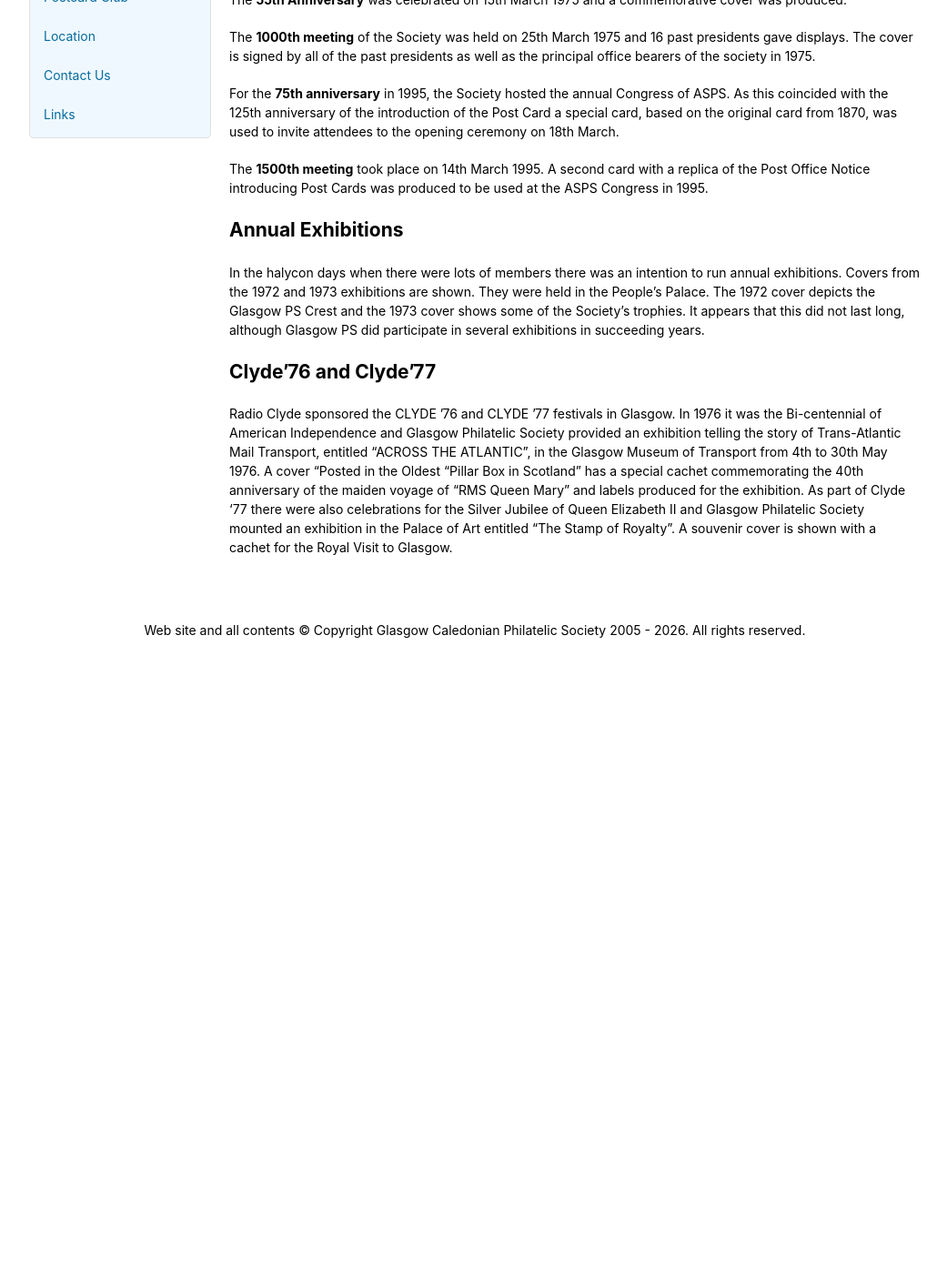
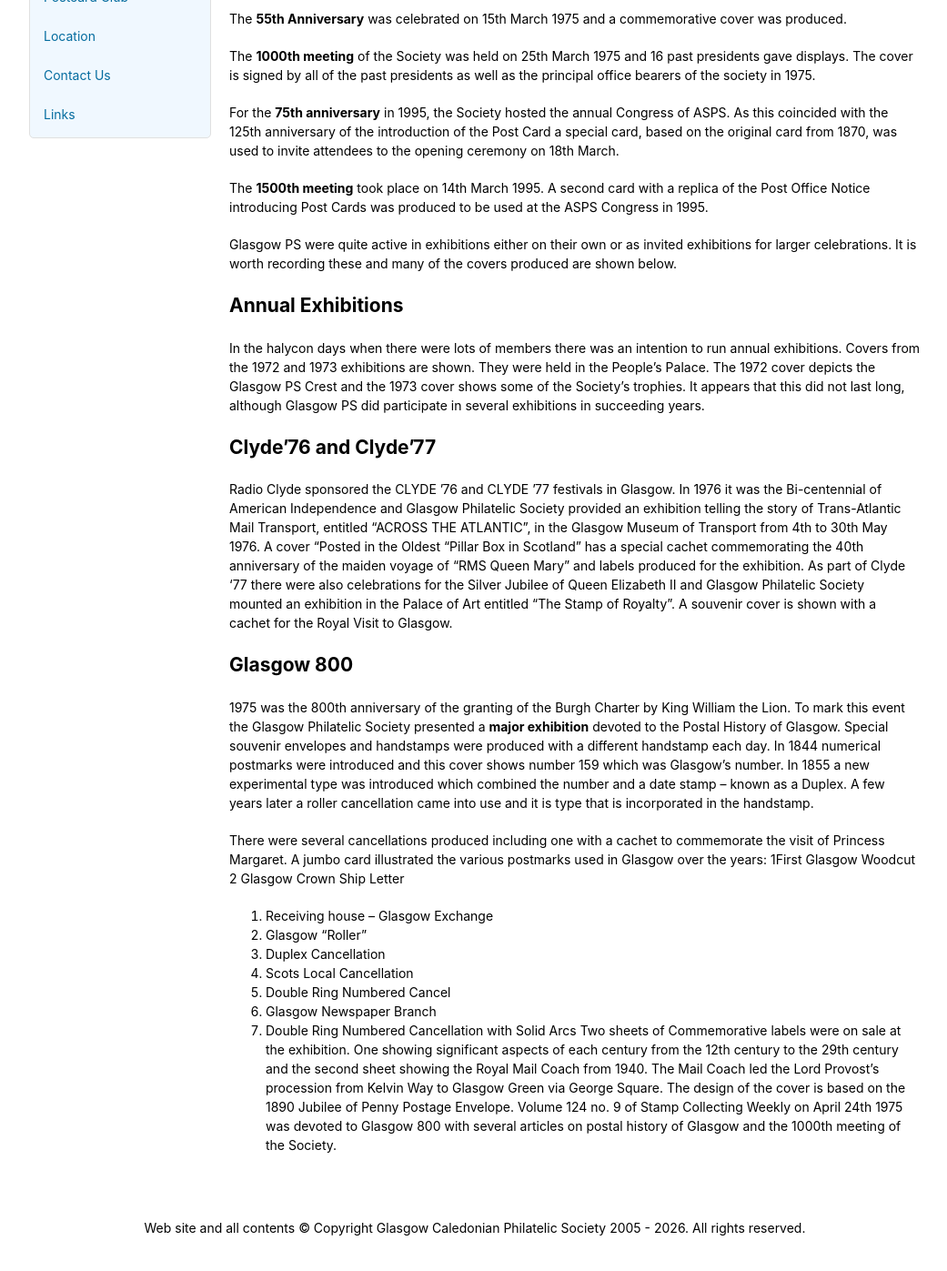
Before and after one commit to astalker/caledonian-stamps, a Jekyll site: the page built from history-glasgow.md, in a window 1280 px wide and 1400 px high, scrolled down 663 px. Shown: the top 1397 px of the window at 91% size, without its empty margins (118-1159 px from the left). Built offline with Jekyll 4.4.1, drawn with Linux system fonts in a browser that asks for light colours; our own code applies the rules of GitHub Pages for plain Markdown files; before the commit the page ends 1419 px from its top, so only the background shows below that.

Commit message:
Add Glasgow 800 exhibition details to history
Added a section about the Glasgow 800 exhibition, detailing its significance and the commemorative items produced.

```diff
--- a/history-glasgow.md
+++ b/history-glasgow.md
@@ -6,6 +6,7 @@
 1. [Anniversary meetings](#anniversary-meetings)
 1. [Annual Exhibitions](#annual-exhibitions)
 1. [Clyde'76 and Clyde'77](#clyde'76-and-clyde'77)
+ 1. [Glasgow 800](#glasgow-800)
 
 ## The Glasgow Philatelic Society Crest
 
@@ -23,6 +24,9 @@ For the **75th anniversary** in 1995, the Society hosted the annual Congress of
 
 The **1500th meeting** took place on 14th March 1995. A second card with a replica of the Post Office Notice introducing Post Cards was produced to be used at the ASPS Congress in 1995.
 
+
+Glasgow PS were quite active in exhibitions either on their own or as invited exhibitions for larger celebrations. It is worth recording these and many of the covers produced are shown below.
+
 ## Annual Exhibitions
 
 In the halycon days when there were lots of members there was an intention to run annual exhibitions. Covers from the 1972 and 1973 exhibitions are shown. They were held in the People's Palace. The 1972 cover depicts the Glasgow PS Crest and the 1973 cover shows some of the Society's trophies. It appears that this did not last long, although Glasgow PS did participate in several exhibitions in succeeding years.
@@ -32,3 +36,21 @@ In the halycon days when there were lots of members there was an intention to ru
 Radio Clyde sponsored the CLYDE ’76 and CLYDE ’77 festivals in Glasgow. In 1976 it was the Bi-centennial of American Independence and Glasgow Philatelic Society provided an exhibition telling the story of Trans-Atlantic Mail Transport, entitled “ACROSS THE ATLANTIC”, in the Glasgow Museum of Transport from 4th to 30th May 1976.
 A cover “Posted in the Oldest "Pillar Box in Scotland” has a special cachet commemorating the 40th anniversary of the maiden voyage of “RMS Queen Mary” and labels produced for the exhibition.
 As part of Clyde ‘77 there were also celebrations for the Silver Jubilee of Queen Elizabeth II and Glasgow Philatelic Society mounted an exhibition in the Palace of Art entitled “The Stamp of Royalty”. A souvenir cover is shown with a cachet for the Royal Visit to Glasgow.
+
+## Glasgow 800
+
+1975 was the 800th anniversary of the granting of the Burgh Charter by King William the Lion. To mark this event the Glasgow Philatelic Society presented a **major exhibition** devoted to the Postal History of Glasgow. Special souvenir envelopes and handstamps were produced with a different handstamp each day. In 1844 numerical postmarks were introduced and this cover shows number 159 which was Glasgow’s number. In 1855 a new experimental type was introduced which combined the number and a date stamp – known as a Duplex. A few years later a roller cancellation came into use and it is type that is incorporated in the handstamp.
+
+There were several cancellations produced including one with a cachet to commemorate the visit of Princess Margaret.
+A jumbo card illustrated the various postmarks used in Glasgow over the years:
+1First Glasgow Woodcut
+2 Glasgow Crown Ship Letter
+3. Receiving house – Glasgow Exchange
+4. Glasgow “Roller”
+5. Duplex Cancellation
+6. Scots Local Cancellation
+7. Double Ring Numbered Cancel
+8. Glasgow Newspaper Branch
+9. Double Ring Numbered Cancellation with Solid Arcs
+Two sheets of Commemorative labels were on sale at the exhibition. One showing significant aspects of each century from the 12th century to the 29th century and the second sheet showing the Royal Mail Coach from 1940. The Mail Coach led the Lord Provost’s procession from Kelvin Way to Glasgow Green via George Square. The design of the cover is based on the 1890 Jubilee of Penny Postage Envelope.
+Volume 124 no. 9 of Stamp Collecting Weekly on April 24th 1975 was devoted to Glasgow 800 with several articles on postal history of Glasgow and the 1000th meeting of the Society.
```
